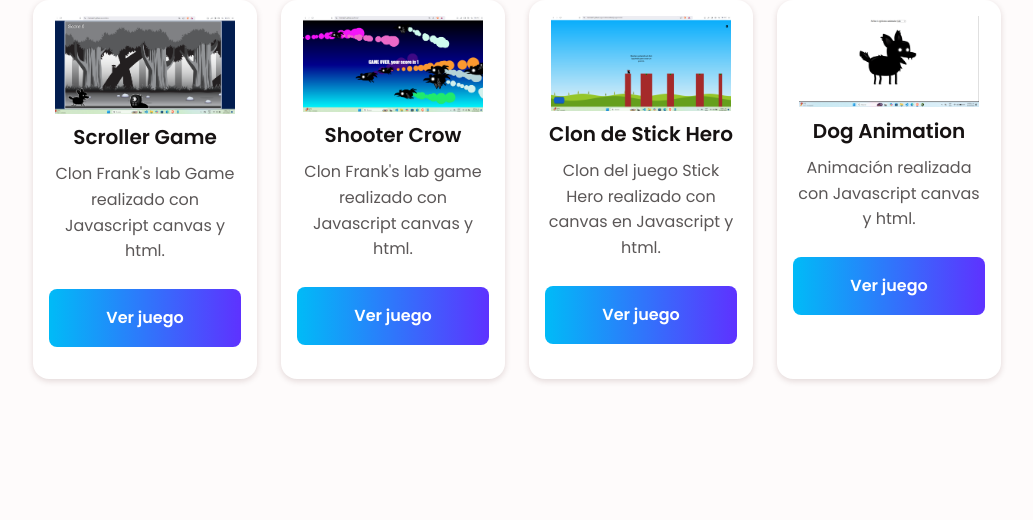
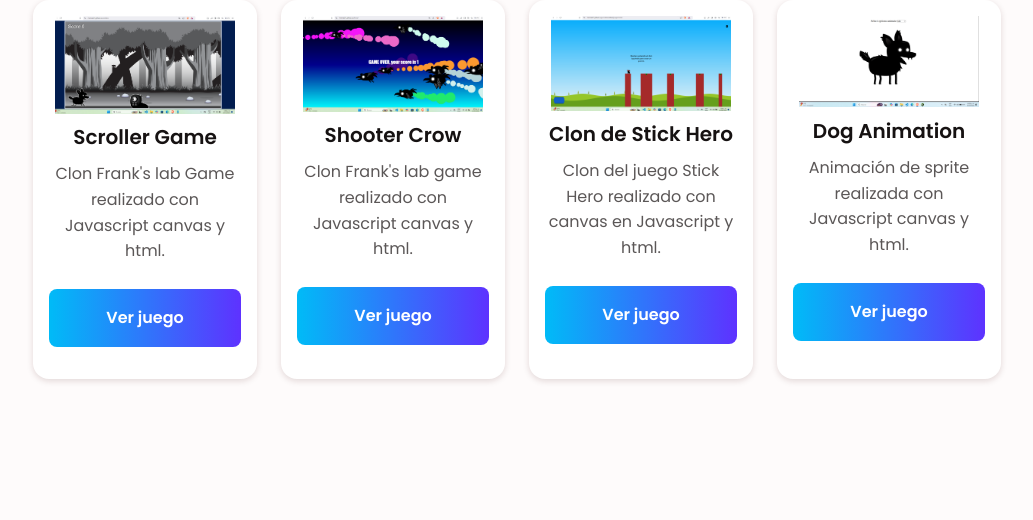
Before and after one commit to Rhamas01/portafolioRafael, a plain HTML site: page videojuegos.html in a window 1280 px wide. Shown: the part 205-725 px from the top of the page, without its empty margins (123-1156 px from the left). Drawn offline with nearby package versions, Linux system fonts and the light colour scheme.

Commit message:
Update videojuegos.html

```diff
--- a/videojuegos.html
+++ b/videojuegos.html
@@ -84,7 +84,7 @@
                                 <img src="assets/img/dogy.png" alt="" class="decoration__img">
                                 <h3 class="decoration__title"> Dog Animation
                                 </h3>
-                                <p>Animación realizada con Javascript canvas y html.
+                                <p>Animación de sprite realizada con Javascript canvas y html.
                                 </p> <br>
                                 <a href="https://rhamas01.github.io/Perro-animado/" class="button">Ver juego</a>
                             </div>
```
